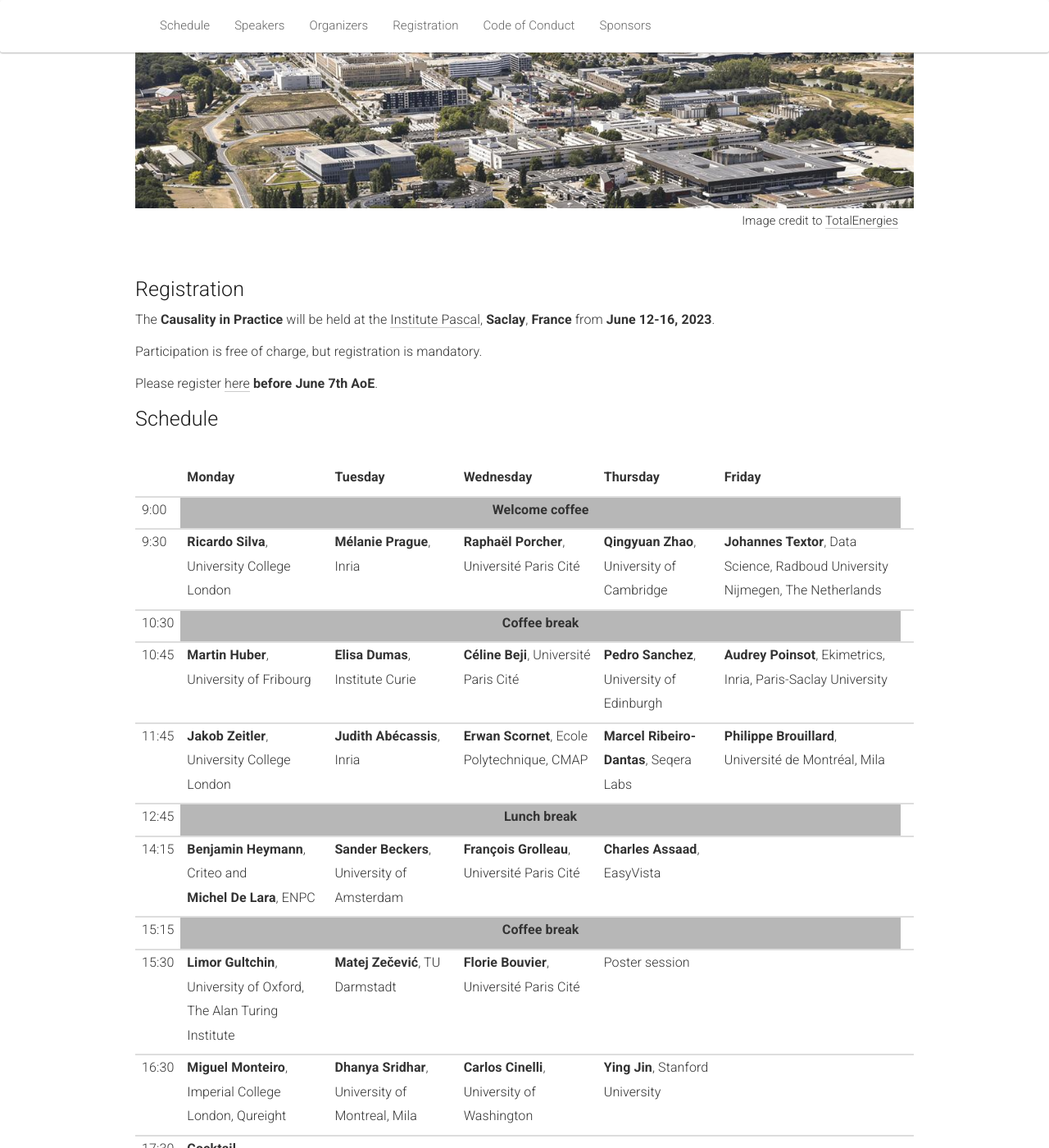
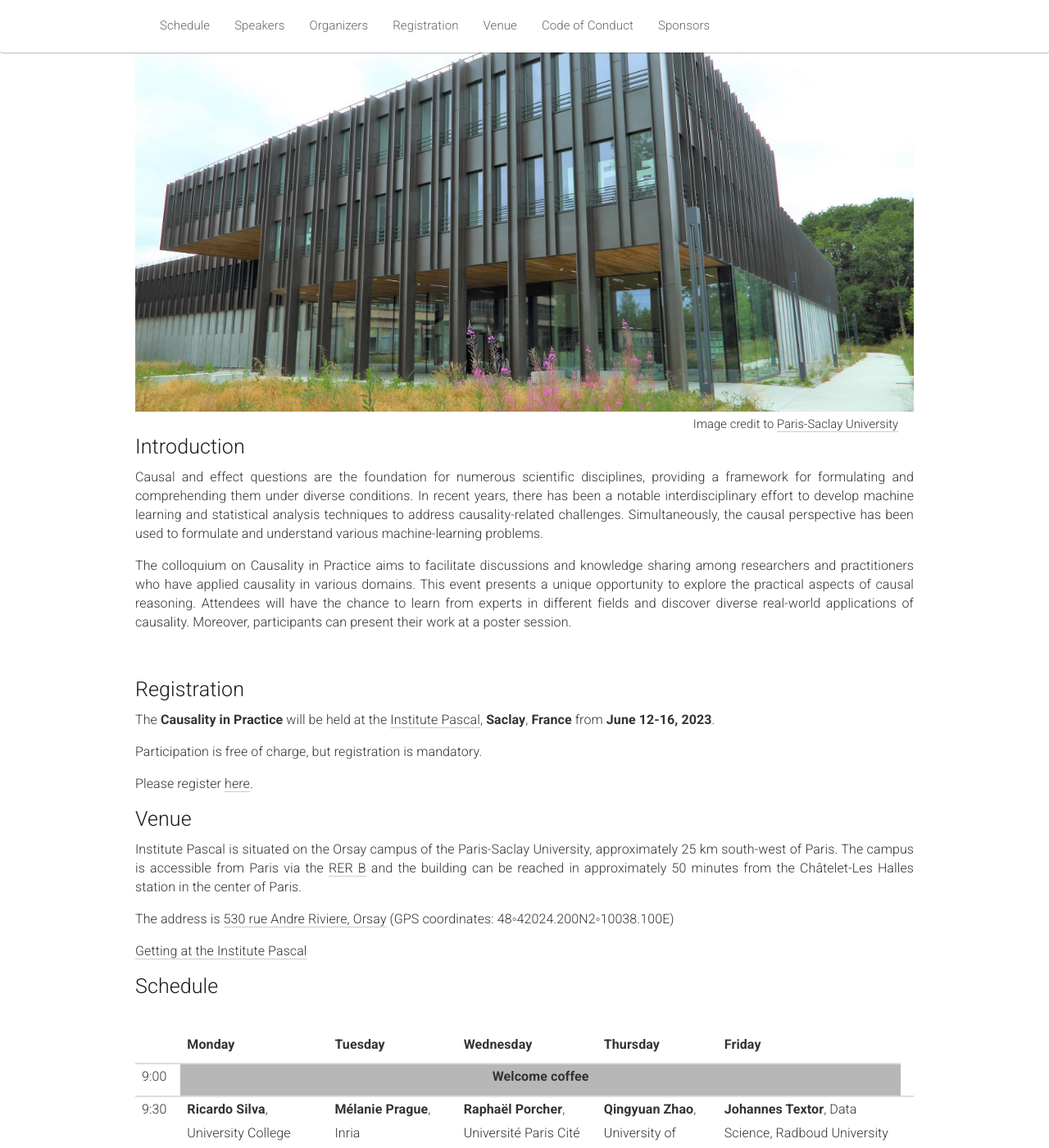
Before and after one commit to quarter-on-causality/quarter-on-causality.github.io, a Jekyll site: the page built from _pages/home_practice.md, in a window 1280 px wide and 1400 px high, scrolled down 484 px. Shown: the whole window at 82% size. Built offline with Jekyll 4.4.1, drawn with Linux system fonts in a browser that asks for light colours; nearby versions of some CDN libraries; some of the changed text lies outside the part shown.

Commit message:
Add the introduction section and the venue information

```diff
--- a/_includes/header_practice.html
+++ b/_includes/header_practice.html
@@ -22,6 +22,7 @@
 	<!-- <li><a href="#invited-posters">Invited Posters</a></li> -->
   <li><a href="#organizers">Organizers</a></li>
   <li><a href="#registration">Registration</a></li>
+  <li><a href="#venue">Venue</a></li>
   <li><a href="#CodeOfConduct">Code of Conduct</a></li>
 	<li><a href="#sponsors">Sponsors</a></li>
       </ul>
--- a/_pages/home_practice.md
+++ b/_pages/home_practice.md
@@ -15,98 +15,49 @@ acknowledgements: ""
 <div class="row">
   <div class="col-xs-12">
     <center><h1>Causality in Practice</h1></center>
-    <center><h2>Saclay, France</h2></center>
+    <center><h2>Orsay, France</h2></center>
     <center><strong>From</strong> June 12th <strong>to</strong> June 16th, 2023</center>
-    <center>Location: <b><a href="https://www.institut-pascal.universite-paris-saclay.fr/en" target="_blank">Institute Pascal</a></b></center>
+    <center>Location: <b><a href="https://www.institut-pascal.universite-paris-saclay.fr/en" target="_blank">Institute Pascal</a> (530 rue Andre Riviere, Orsay)</b></center>
   </div>
 </div>
 
 <div class="row" id="intro">
   <div class="col-md-12">
-    <center><img class="img-fluid" src="{{ "img/saclay.jpeg" | prepend:site.baseurl }}" width="100%" height="50%"></center>
-    <small style="float:right;margin-top:1mm;margin-right:5mm;">Image credit to <a href="https://saclay.totalenergies.com/en/why-saclay" target="_blank">TotalEnergies</a></small>
+    <center><img class="img-fluid" src="{{ "img/ipa.jpeg" | prepend:site.baseurl }}" width="100%" height="50%"></center>
+    <small style="float:right;margin-top:1mm;margin-right:5mm;">Image credit to <a href="https://www.institut-pascal.universite-paris-saclay.fr/en" target="_blank">Paris-Saclay University</a></small>
   </div>
 </div>
 
 
 <div class="row">
   <div class="col-xs-12"><a class="anchor" id="intro"></a>
-    <!-- <h2>Introduction</h2> -->
+    <h2>Introduction</h2>
   </div>
 </div>
 <div class="row">
   <div class="col-xs-12">
-    <p></p>
-    <!-- <ul>
-      <li>A....</li>
-      <li>B..</li>
-    </ul> -->
+    <p>Causal and effect questions are the foundation for numerous scientific disciplines, providing a framework for formulating and comprehending them under diverse conditions. In recent years, there has been a notable interdisciplinary effort to develop machine learning and statistical analysis techniques to address causality-related challenges. Simultaneously, the causal perspective has been used to formulate and understand various machine-learning problems.</p>
+    <p>The colloquium on Causality in Practice aims to facilitate discussions and knowledge sharing among researchers and practitioners who have applied causality in various domains. This event presents a unique opportunity to explore the practical aspects of causal reasoning. Attendees will have the chance to learn from experts in different fields and discover diverse real-world applications of causality. Moreover, participants can present their work at a poster session.</p>
   </div>
-</div> <br>
-
-<!-- <div class="row">
-  <div class="col-xs-12 panel-group"><a class="anchor" id="calls"></a>
-    <h2>Call for Contributions</h2>
-    <br>
-    <div class="panel panel-default">
-      <div class="panel-heading" data-toggle="collapse" data-parent="#call" href="#call-papers" style="cursor:pointer;">
-        <h3 style="margin:0;">Full Colloquium Papers</h3>
-      </div>
-      <div id="call-papers" class="panel-collapse collapse" data-parent="#call">
-        <div class="panel-body">
-          <p>
-	    <span style="font-weight:500;">Submission:</span> We invite authors to submit unpublished papers of any length between 2 and 6 pages, excluding references. All submissions must be in English, in PDF format, following the ACM two-column format. Suitable LaTeX and Word templates are available from the ACM website: <a href="https://www.acm.org/publications/proceedings-template" target="_blank">https://www.acm.org/publications/proceedings-template</a>.
-
-      Authors should submit their papers via EasyChair <a href="https://easychair.org/conferences/?conf=funcausal2023" target="_blank">https://easychair.org/conferences/?conf=funcausal2023</a>.</p>
-      <p>
-      Note that authors are encouraged to adhere to the best practices of Reproducible Research (RR), by making available data and software tools for reproducing the results reported in their papers. For the sake of persistence and proper authorship attribution, we require the use of standard repository hosting services such as dataverse, mldata, openml, etc., for data sets, and mloss, Bitbucket, GitHub, etc. for source code. Authors who submit their work to the colloquium commit themselves to presenting their paper at the colloquium if it is accepted.
-	  </p>
-	  <p>
-	    Accepted papers will be published in the official
-	  </p>
-        </div>
-      </div>
-    </div>
-    <br>
-  </div>
-</div><br> -->
-
-<!-- <div class="row">
-  <div class="col-xs-12"><a class="anchor" id="dates"></a>
-    <h2>Important Dates</h2>
-    <br>
-    <table class="table table-striped">
-      <tbody>
-        <tr>
-          <td>Paper Submission Deadline<  d>
-          <td>15 January 2023 (23:59 AOE)</td>
-	        <td><span class="countdown" reference="16 January 2023 13:59:59 UTC"></span></td>
-        </tr>
-        <tr>
-          <td>Notification to Authors</td>
-          <td>January 31, 2023</td>
-        </tr>
-        <tr>
-          <td>Camera-Ready Deadline</td>
-          <td>February XX, 2023</td>
-        </tr>
-        <tr>
-          <td>Colloquium</td>
-          <td>From May 9th to May 12th, 2023</td>
-	  <td><span class="countdown" reference="9 May 2023 23:59:59 UTC"></span></td>
-        </tr>
-      </tbody>
-    </table>
-  </div>
-</div><br> -->
+</div>
+<br>
 
 <div class="row">
   <div class="col-xs-12"><a class="anchor" id="registration"></a>
   <h2>Registration</h2>
   <p>The <b>Causality in Practice</b> will be held at the <a href="https://www.institut-pascal.universite-paris-saclay.fr/en" target="_blank">Institute Pascal</a>, <b>Saclay</b>, <b>France</b> from <b>June 12-16, 2023</b>.</p>
   <p> Participation is free of charge, but registration is mandatory.</p>
-  <p> Please register <a href="https://forms.gle/oZiaBm9nz5Ewa28y6" target="_blank">here</a> <b>before June 7th AoE</b>.</p>
+  <p> Please register <a href="https://forms.gle/oZiaBm9nz5Ewa28y6" target="_blank">here</a>.</p>
 <!--  -->
+  </div>
+</div>
+<!-- <br/> -->
+<div class="row">
+  <div class="col-xs-12"><a class="anchor" id="venue"></a>
+  <h2>Venue</h2>
+  <p>Institute Pascal is situated on the Orsay campus of the Paris-Saclay University, approximately 25 km south-west of Paris. The campus is accessible from Paris via the <a href="https://www.ratp.fr/en/plans-lignes/rer/b" target="_blank">RER B</a> and the building can be reached in approximately 50 minutes from the Châtelet-Les Halles station in the center of Paris.</p>
+  <p>The address is <a href="https://www.google.com/maps/place/Institut+Pascal/@48.7062757,2.1755538,17.74z/data=!4m12!1m6!3m5!1s0x47e679e313480623:0x6a2cd8a232755c5d!2sInstitut+Pascal!8m2!3d48.706489!4d2.1774943!3m4!1s0x47e679e313480623:0x6a2cd8a232755c5d!8m2!3d48.706489!4d2.1774943" target="_blank">530 rue Andre Riviere, Orsay</a> (GPS coordinates: 48◦42024.200N2◦10038.100E)</p>
+  <p><a href="https://www.institut-pascal.universite-paris-saclay.fr/en/practical-information/getting-here" target="_blank">Getting at the Institute Pascal</a></p>
   </div>
 </div>
 
@@ -925,6 +876,18 @@ acknowledgements: ""
   </div>
 </div>
 
+<!-- <br/>
+<div class="row">
+  <div class="col-xs-12"><a class="anchor" id="venue"></a>
+  <h2>Venue</h2>
+  <p>Institute Pascal is situated on the Orsay campus of the Université Paris-Sud, approximately 25 km south-west of Paris. The campus is accessible from Paris via the RER B and the building can be reached in approximately 50 minutes from the Châtelet-Les Halles station in the center of Paris.</p>
+  <p>The address is <a href="https://www.google.com/maps/place/Institut+Pascal/@48.7062757,2.1755538,17.74z/data=!4m12!1m6!3m5!1s0x47e679e313480623:0x6a2cd8a232755c5d!2sInstitut+Pascal!8m2!3d48.706489!4d2.1774943!3m4!1s0x47e679e313480623:0x6a2cd8a232755c5d!8m2!3d48.706489!4d2.1774943" target="_blank">530 rue Andre Riviere, Orsay</a> (GPS coordinates: 48◦42024.200N2◦10038.100E)</p>
+  <p>Getting at the Institute Pascal</p>
+  </div>
+</div> -->
+
+<br />
+
 <div class="row">
   <div class="col-xs-12"><a class="anchor" id="organizers"></a>
     <h2>Organizers</h2>
```
Also changed, not shown: practice/img/ipa.jpeg (added).
